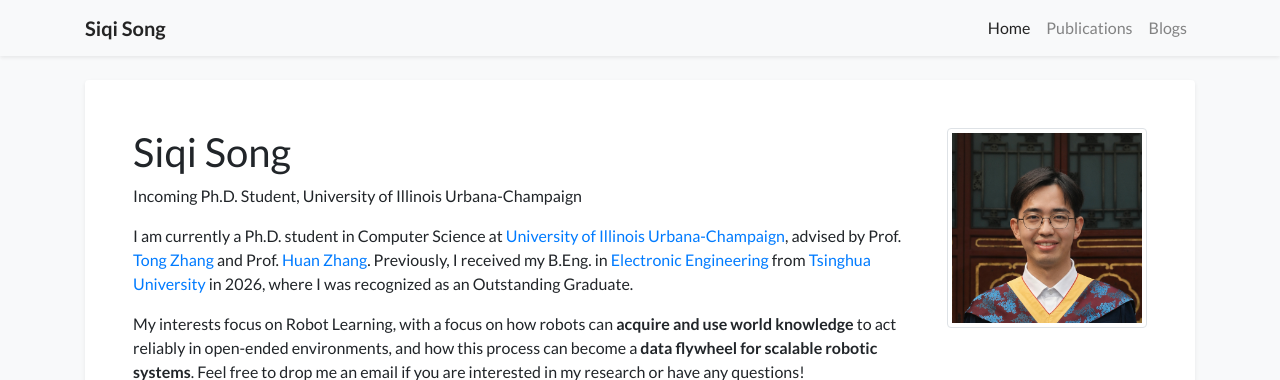
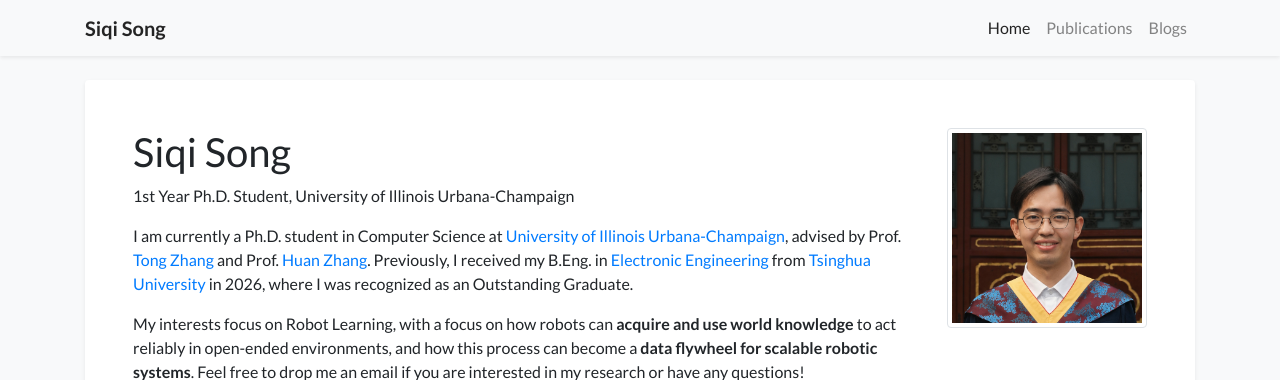
Before and after one commit to song-siqi/song-siqi.github.io, a Jekyll site: the page built from index.html, in a window 1280 px wide and 900 px high. Shown: the top 380 px of the window. Built offline with Jekyll 4.4.1, drawn with Linux system fonts in a browser that asks for light colours; nearby versions of some CDN libraries; a style sheet for code colours, icons or effects is not loaded.

Commit message:
[update] explanation

```diff
--- a/_data/profile.yml
+++ b/_data/profile.yml
@@ -3,7 +3,7 @@ secondary_name: ""
 navbar_name: "Siqi Song"
 
 positions:
-  - name: Incoming Ph.D. Student, University of Illinois Urbana-Champaign
+  - name: 1st Year Ph.D. Student, University of Illinois Urbana-Champaign
     # logo: /assets/images/badges/THU_badge.png  # Logo is optional
 
 
```
